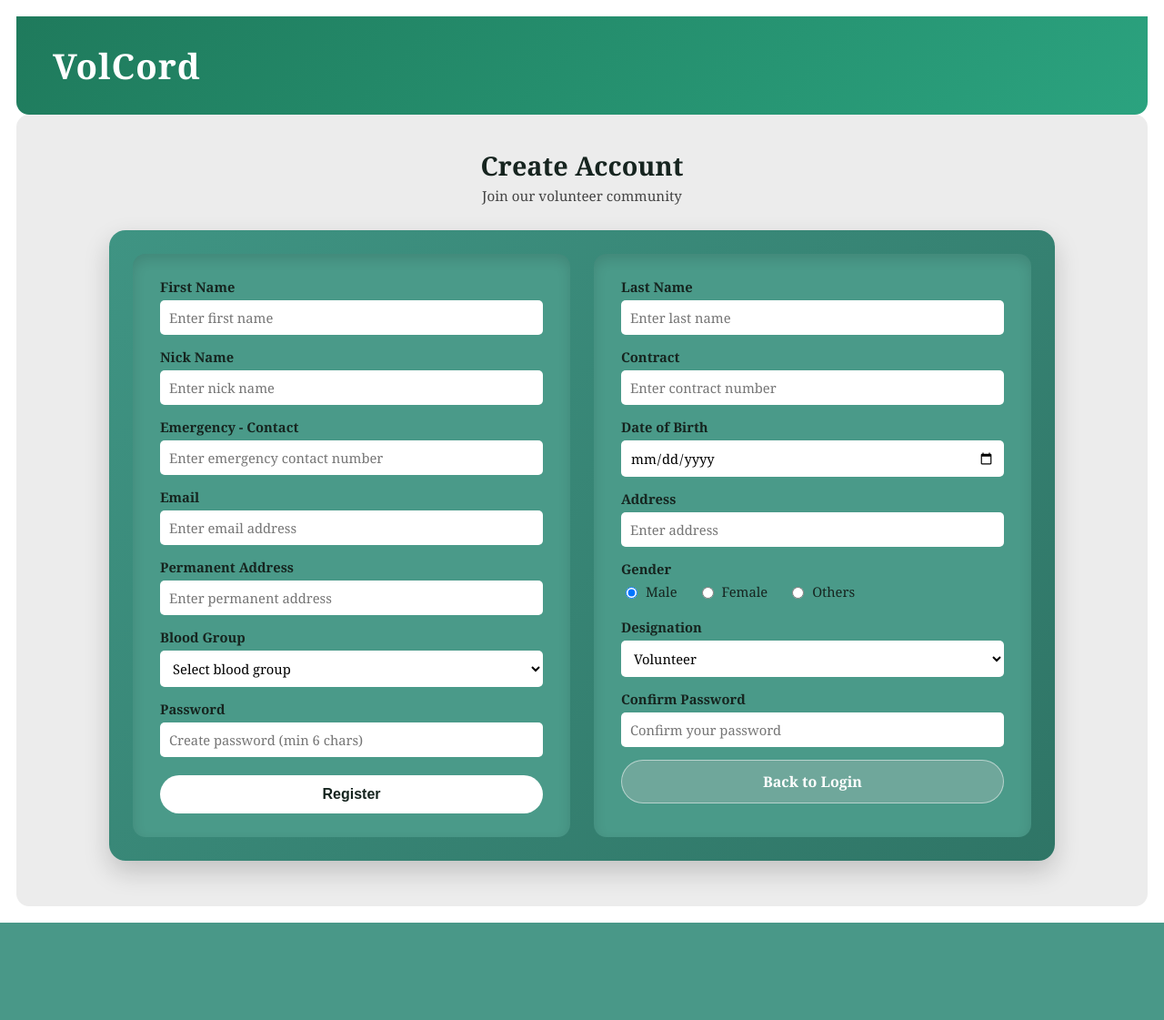
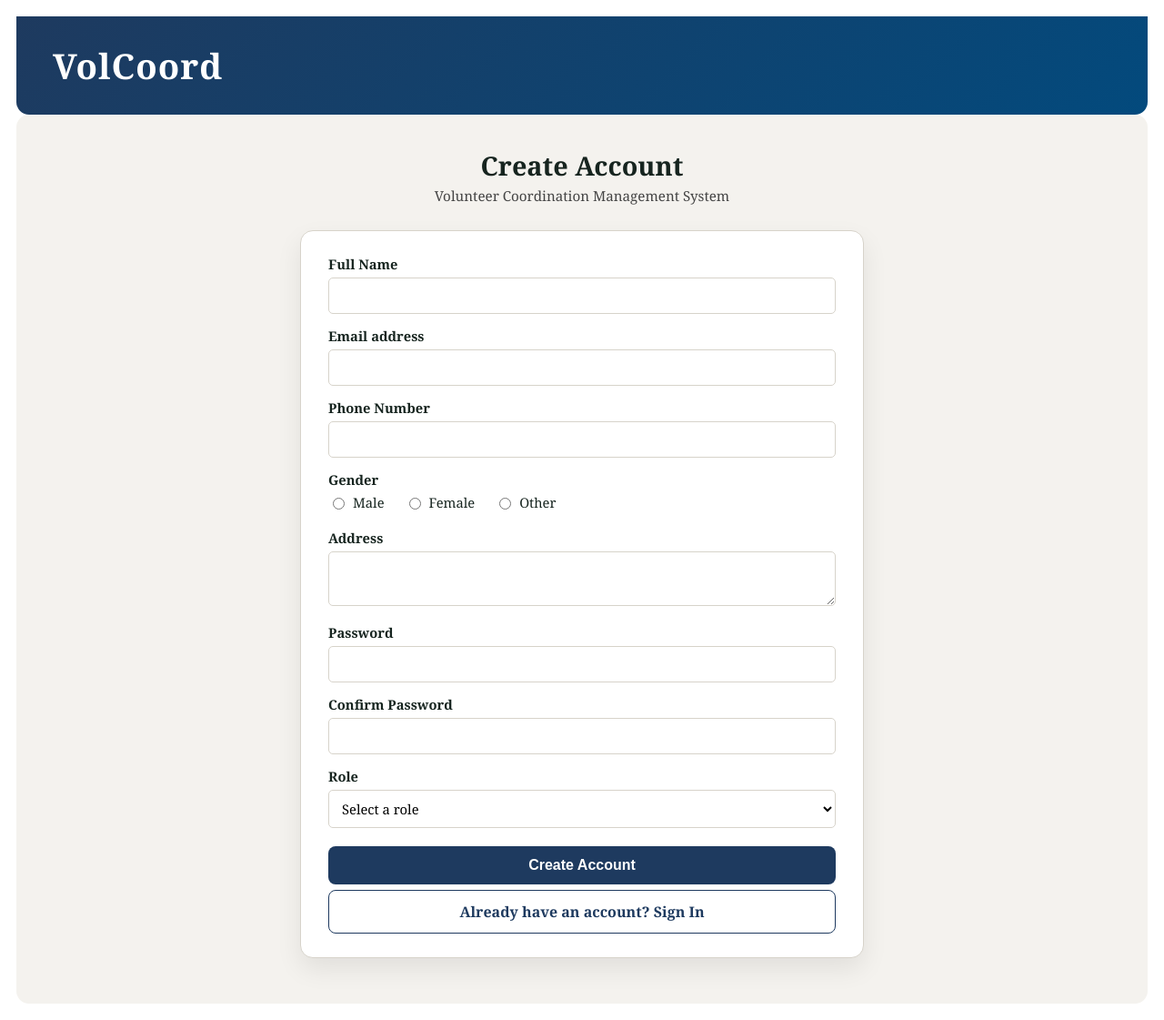
Before and after one commit to SAIEED12/VolCord, a PHP site: page /register.php in a window 1280 px wide. Shown: the whole page at 91% size. Before the commit the page ends 1014 px from the top, so only its background shows below. Run offline with PHP 8.4, Linux system fonts and the light colour scheme.

Commit message:
Refactor registration and dashboard styles to match login page; fix stylesheet path in dashboard

```diff
--- /dev/null
+++ b/config.php
@@ -0,0 +1,6 @@
+<?php
+$conn = new mysqli("localhost", "root", "", "volcord");
+if ($conn->connect_error) {
+    die("Connection failed: " . $conn->connect_error);
+}
+?>
--- a/dashboard.php
+++ b/dashboard.php
@@ -7,7 +7,7 @@ session_start();
 <head>
     <meta charset="UTF-8">
     <title>VolCord | Dashboard</title>
-    <link rel="stylesheet" href="assets/style.css">
+    <link rel="stylesheet" href="style.css?v=2">
 </head>
 
 <body>
--- a/login_submit.php
+++ b/login_submit.php
@@ -6,17 +6,15 @@ if (isset($_POST["login"])) {
 
     $email    = trim($_POST["email"]);
     $password = $_POST["password"];
-    $user_id  = trim($_POST["user_id"]);
 
     $error = "";
 
-    if ($email === "" || $password === "" || $user_id === "") {
+    if ($email === "" || $password === "") {
         $error = "All fields are required.";
     } elseif (!isset($_COOKIE["volunteer_email"]) || !isset($_COOKIE["volunteer_pass"])) {
         $error = "No account found on this browser. Please register first.";
     } elseif (
         $_COOKIE["volunteer_email"] !== $email ||
-        $_COOKIE["volunteer_id"] !== $user_id ||
         !password_verify($password, $_COOKIE["volunteer_pass"])
     ) {
         $error = "Invalid email, user ID or password.";
@@ -31,7 +29,6 @@ if (isset($_POST["login"])) {
     // Restore a session from the cookie data (see note in submit.php).
     $_SESSION["volunteer_name"]  = $_COOKIE["volunteer_name"];
     $_SESSION["volunteer_email"] = $_COOKIE["volunteer_email"];
-    $_SESSION["volunteer_id"]    = $_COOKIE["volunteer_id"];
 
     header("Location: dashboard.php");
     exit();
--- a/register.php
+++ b/register.php
@@ -1,19 +1,86 @@
 <?php
-session_start();
+require_once "config.php";
 
-$flash_error = "";
-if (isset($_SESSION["flash_error"])) {
-    $flash_error = $_SESSION["flash_error"];
-    unset($_SESSION["flash_error"]);
-}
+$message = "";
+$messageType = "";
 
-// Preserve previously entered values if validation failed on submit.
-$old = isset($_SESSION["flash_old"]) ? $_SESSION["flash_old"] : [];
-unset($_SESSION["flash_old"]);
+// If the form was submitted, validate and save it
+if ($_SERVER["REQUEST_METHOD"] === "POST") {
+    $full_name = trim($_POST["full_name"] ?? "");
+    $email     = trim($_POST["email"] ?? "");
+    $password  = $_POST["password"] ?? "";
+    $confirm   = $_POST["confirm_password"] ?? "";
+    $role      = $_POST["role"] ?? "";
+    $skills    = null;
+    $phone     = trim($_POST["phone"] ?? "");
+    $gender    = trim($_POST["gender"] ?? "");
+    $address   = trim($_POST["address"] ?? "");
 
-function old($key, $old)
-{
-    return isset($old[$key]) ? htmlspecialchars($old[$key]) : "";
+    $allowed_roles   = ["Volunteer", "Customer"];
+    $allowed_genders = ["Male", "Female", "Other"];
+
+    if ($full_name === "" || $email === "" || $password === "" || $confirm === "" || $role === ""
+        || $phone === "" || $gender === "" || $address === "") {
+        $message = "All fields are required.";
+        $messageType = "error";
+    } elseif (!filter_var($email, FILTER_VALIDATE_EMAIL)) {
+        $message = "Please enter a valid email address.";
+        $messageType = "error";
+    } elseif ($password !== $confirm) {
+        $message = "Passwords do not match.";
+        $messageType = "error";
+    } elseif (strlen($password) < 8) {
+        $message = "Password must be at least 8 characters.";
+        $messageType = "error";
+    } elseif (!in_array($role, $allowed_roles, true)) {
+        $message = "Please select a valid role.";
+        $messageType = "error";
+    } elseif (!in_array($gender, $allowed_genders, true)) {
+        $message = "Please select a valid gender.";
+        $messageType = "error";
+    } else {
+
+        if ($role === "Volunteer") {
+            $skills = trim($_POST["skills"] ?? "");
+            if ($skills === "") {
+                $message = "Please list your skills.";
+                $messageType = "error";
+            }
+        }
+    }
+
+    if ($messageType !== "error") {
+
+        $stmt = $conn->prepare("SELECT id FROM users WHERE email = ?");
+        $stmt->bind_param("s", $email);
+        $stmt->execute();
+        $stmt->store_result();
+
+        if ($stmt->num_rows > 0) {
+            $message = "An account with that email already exists.";
+            $messageType = "error";
+            $stmt->close();
+        } else {
+            $stmt->close();
+
+            $password_hash = password_hash($password, PASSWORD_DEFAULT);
+
+            $stmt = $conn->prepare(
+                "INSERT INTO users (full_name, email, password_hash, role, skills, phone, gender, address) VALUES (?, ?, ?, ?, ?, ?, ?, ?)"
+            );
+            $stmt->bind_param("ssssssss", $full_name, $email, $password_hash, $role, $skills, $phone, $gender, $address);
+
+            if ($stmt->execute()) {
+                $stmt->close();
+                header("Location: dashboard.php");
+                exit;
+            }
+
+            $message = "Something went wrong. Please try again.";
+            $messageType = "error";
+            $stmt->close();
+        }
+    }
 }
 ?>
 <!DOCTYPE html>
@@ -21,151 +88,117 @@ function old($key, $old)
 
 <head>
     <meta charset="UTF-8">
-    <title>VolCord | Create Account</title>
-    <link rel="stylesheet" href="assets/style.css">
+    <meta name="viewport" content="width=device-width, initial-scale=1.0">
+    <title>VolCoord | Create Account</title>
+    <link rel="stylesheet" href="style.css?v=2">
 </head>
 
 <body>
 
     <div class="header">
-        <h1>VolCord</h1>
+        <h1>VolCoord</h1>
     </div>
 
     <div class="page-wrap">
 
         <h2 class="page-title">Create Account</h2>
-        <p class="page-subtitle">Join our volunteer community</p>
+        <p class="page-subtitle">Volunteer Coordination Management System</p>
 
-        <?php if ($flash_error): ?>
-            <div class="flash-error"><?php echo htmlspecialchars($flash_error); ?></div>
+        <?php if ($message): ?>
+            <div class="<?= $messageType === "success" ? "flash-success" : "flash-error" ?>">
+                <?= htmlspecialchars($message) ?>
+            </div>
         <?php endif; ?>
 
-        <form action="submit.php" method="POST">
+        <div class="card-outer">
+            <div class="form-panel">
 
-            <div class="card-outer">
-
-                <!-- Left panel -->
-                <div class="form-panel">
+                <form method="POST">
 
                     <div class="field">
-                        <label for="first_name">First Name</label>
-                        <input type="text" id="first_name" name="first_name" placeholder="Enter first name"
-                            value="<?php echo old('first_name', $old); ?>" required>
+                        <label for="full_name">Full Name</label>
+                        <input type="text" id="full_name" name="full_name"
+                               value="<?= htmlspecialchars($_POST['full_name'] ?? '') ?>" required>
                     </div>
 
                     <div class="field">
-                        <label for="nick_name">Nick Name</label>
-                        <input type="text" id="nick_name" name="nick_name" placeholder="Enter nick name"
-                            value="<?php echo old('nick_name', $old); ?>">
+                        <label for="email">Email address</label>
+                        <input type="email" id="email" name="email"
+                               value="<?= htmlspecialchars($_POST['email'] ?? '') ?>" required>
                     </div>
 
                     <div class="field">
-                        <label for="emergency_contact">Emergency - Contact</label>
-                        <input type="text" id="emergency_contact" name="emergency_contact"
-                            placeholder="Enter emergency contact number"
-                            value="<?php echo old('emergency_contact', $old); ?>" required>
-                    </div>
-
-                    <div class="field">
-                        <label for="email">Email</label>
-                        <input type="email" id="email" name="email" placeholder="Enter email address"
-                            value="<?php echo old('email', $old); ?>" required>
-                    </div>
-
-                    <div class="field">
-                        <label for="permanent_address">Permanent Address</label>
-                        <input type="text" id="permanent_address" name="permanent_address"
-                            placeholder="Enter permanent address"
-                            value="<?php echo old('permanent_address', $old); ?>" required>
-                    </div>
-
-                    <div class="field">
-                        <label for="blood_group">Blood Group</label>
-                        <select id="blood_group" name="blood_group" required>
-                            <option value="" disabled <?php echo old('blood_group', $old) === "" ? "selected" : ""; ?>>Select blood group</option>
-                            <?php foreach (["A+", "A-", "B+", "B-", "AB+", "AB-", "O+", "O-"] as $bg): ?>
-                                <option value="<?php echo $bg; ?>" <?php echo old('blood_group', $old) === $bg ? "selected" : ""; ?>>
-                                    <?php echo $bg; ?>
-                                </option>
-                            <?php endforeach; ?>
-                        </select>
-                    </div>
-
-                    <div class="field">
-                        <label for="password">Password</label>
-                        <input type="password" id="password" name="password"
-                            placeholder="Create password (min 6 chars)" minlength="6" required>
-                    </div>
-
-                    <button type="submit" name="submit" class="btn-primary">Register</button>
-
-                </div>
-
-                <!-- Right panel -->
-                <div class="form-panel">
-
-                    <div class="field">
-                        <label for="last_name">Last Name</label>
-                        <input type="text" id="last_name" name="last_name" placeholder="Enter last name"
-                            value="<?php echo old('last_name', $old); ?>" required>
-                    </div>
-
-                    <div class="field">
-                        <label for="contract">Contract</label>
-                        <input type="text" id="contract" name="contract" placeholder="Enter contract number"
-                            value="<?php echo old('contract', $old); ?>" required>
-                    </div>
-
-                    <div class="field">
-                        <label for="dob">Date of Birth</label>
-                        <input type="date" id="dob" name="dob" value="<?php echo old('dob', $old); ?>" required>
-                    </div>
-
-                    <div class="field">
-                        <label for="address">Address</label>
-                        <input type="text" id="address" name="address" placeholder="Enter address"
-                            value="<?php echo old('address', $old); ?>" required>
+                        <label for="phone">Phone Number</label>
+                        <input type="tel" id="phone" name="phone"
+                               value="<?= htmlspecialchars($_POST['phone'] ?? '') ?>" required>
                     </div>
 
                     <div class="field">
                         <label>Gender</label>
                         <div class="radio-group">
-                            <label><input type="radio" name="gender" value="Male"
-                                    <?php echo (old('gender', $old) === "Male" || old('gender', $old) === "") ? "checked" : ""; ?>>
-                                Male</label>
-                            <label><input type="radio" name="gender" value="Female"
-                                    <?php echo old('gender', $old) === "Female" ? "checked" : ""; ?>> Female</label>
-                            <label><input type="radio" name="gender" value="Others"
-                                    <?php echo old('gender', $old) === "Others" ? "checked" : ""; ?>> Others</label>
+                            <?php foreach (["Male", "Female", "Other"] as $g): ?>
+                                <label>
+                                    <input type="radio" name="gender"
+                                           value="<?= $g ?>" <?= ($_POST['gender'] ?? '') === $g ? 'checked' : '' ?> required>
+                                    <?= $g ?>
+                                </label>
+                            <?php endforeach; ?>
                         </div>
                     </div>
 
                     <div class="field">
-                        <label for="designation">Designation</label>
-                        <select id="designation" name="designation">
-                            <?php foreach (["Volunteer", "Coordinator", "Team Lead", "Admin"] as $d): ?>
-                                <option value="<?php echo $d; ?>" <?php echo old('designation', $old) === $d || (old('designation', $old) === "" && $d === "Volunteer") ? "selected" : ""; ?>>
-                                    <?php echo $d; ?>
-                                </option>
-                            <?php endforeach; ?>
-                        </select>
+                        <label for="address">Address</label>
+                        <textarea id="address" name="address" required><?= htmlspecialchars($_POST['address'] ?? '') ?></textarea>
+                    </div>
+
+                    <div class="field">
+                        <label for="password">Password</label>
+                        <input type="password" id="password" name="password" required>
                     </div>
 
                     <div class="field">
                         <label for="confirm_password">Confirm Password</label>
-                        <input type="password" id="confirm_password" name="confirm_password"
-                            placeholder="Confirm your password" minlength="6" required>
+                        <input type="password" id="confirm_password" name="confirm_password" required>
                     </div>
 
-                    <a href="index.php" class="btn-secondary">Back to Login</a>
+                    <div class="field">
+                        <label for="role">Role</label>
+                        <select id="role" name="role" required>
+                            <option value="" disabled <?= empty($_POST['role']) ? 'selected' : '' ?>>Select a role</option>
+                            <option value="Volunteer" <?= ($_POST['role'] ?? '') === 'Volunteer' ? 'selected' : '' ?>>Volunteer</option>
+                            <option value="Customer" <?= ($_POST['role'] ?? '') === 'Customer' ? 'selected' : '' ?>>Customer</option>
+                        </select>
+                    </div>
 
-                </div>
+                    <div class="field" id="skills-field" style="display:none">
+                        <label for="skills">Skills</label>
+                        <textarea id="skills" name="skills"
+                                  placeholder="e.g. First aid, teaching, logistics"><?= htmlspecialchars($_POST['skills'] ?? '') ?></textarea>
+                    </div>
+
+                    <button type="submit" class="btn-primary">Create Account</button>
+                    <a href="index.php" class="btn-secondary">Already have an account? Sign In</a>
+
+                </form>
 
             </div>
-
-        </form>
+        </div>
 
     </div>
+
+    <script>
+        (function () {
+            var roleSelect = document.getElementById("role");
+            var skillsField = document.getElementById("skills-field");
+
+            function toggleSkills() {
+                skillsField.style.display = roleSelect.value === "Volunteer" ? "" : "none";
+            }
+
+            roleSelect.addEventListener("change", toggleSkills);
+            toggleSkills();
+        })();
+    </script>
 
 </body>
 
--- a/style.css
+++ b/style.css
@@ -1,8 +1,4 @@
 :root {
-    --dark-teal: #1f7a5c;
-    --teal: #3f9483;
-    --deep-teal: #2f7566;
-    --panel-teal: #4a9a89;
     --bg-grey: #ececec;
     --text-dark: #16241f;
     --danger: #b3261e;
@@ -23,7 +19,7 @@ body {
 }
 
 .header {
-    background: linear-gradient(135deg, var(--dark-teal), #2ba37f);
+    background: linear-gradient(135deg, var(--navy), #034a7d);
     color: #fff;
     padding: 28px 40px;
     border-radius: 0 0 14px 14px;
@@ -38,7 +34,7 @@ body {
 }
 
 .page-wrap {
-    background: var(--bg-grey);
+    background: var(--cream);
     margin: 0 18px 18px 18px;
     border-radius: 14px;
     padding: 36px 20px 50px 20px;
@@ -81,11 +77,12 @@ body {
 
 /* ---------- Register page ---------- */
 .card-outer {
-    background: linear-gradient(135deg, var(--teal), var(--deep-teal));
-    border-radius: 18px;
-    padding: 26px;
-    box-shadow: 0 12px 28px rgba(0, 0, 0, 0.18);
-    max-width: 1040px;
+    background: #fff;
+    border: 1px solid #d7d3ca;
+    border-radius: 14px;
+    padding: 0;
+    box-shadow: 0 12px 28px rgba(0, 0, 0, 0.08);
+    max-width: 620px;
     margin: 0 auto;
     display: flex;
     gap: 26px;
@@ -93,11 +90,9 @@ body {
 }
 
 .form-panel {
-    background: var(--panel-teal);
-    border-radius: 14px;
+    background: transparent;
     padding: 26px 30px;
     flex: 1 1 380px;
-    box-shadow: 0 6px 14px rgba(0, 0, 0, 0.12) inset;
 }
 
 .field {
@@ -115,10 +110,12 @@ body {
 .field input[type="email"],
 .field input[type="password"],
 .field input[type="date"],
-.field select {
+.field input[type="tel"],
+.field select,
+.field textarea {
     width: 100%;
     padding: 9px 10px;
-    border: none;
+    border: 1px solid #d7d3ca;
     border-radius: 5px;
     font-size: 0.92rem;
     font-family: inherit;
@@ -127,7 +124,7 @@ body {
 
 .field input:focus,
 .field select:focus {
-    outline: 2px solid var(--dark-teal);
+    outline: 2px solid var(--navy);
 }
 
 .radio-group {
@@ -145,10 +142,10 @@ body {
 
 .btn-primary {
     width: 100%;
-    background: #fff;
-    color: var(--text-dark);
+    background: var(--navy);
+    color: #fff;
     border: none;
-    border-radius: 30px;
+    border-radius: 8px;
     padding: 12px;
     font-size: 1rem;
     font-weight: 700;
@@ -158,15 +155,15 @@ body {
 }
 
 .btn-primary:hover {
-    background: #f1f1f1;
+    background: #16304d;
 }
 
 .btn-secondary {
     width: 100%;
-    background: #6fa79b;
-    color: #fff;
-    border: 1px solid rgba(255, 255, 255, 0.5);
-    border-radius: 30px;
+    background: #fff;
+    color: var(--navy);
+    border: 1px solid var(--navy);
+    border-radius: 8px;
     padding: 12px;
     font-size: 1rem;
     font-weight: 700;
@@ -178,7 +175,7 @@ body {
 }
 
 .btn-secondary:hover {
-    background: #5e9689;
+    background: #eef3f8;
 }
 
 /* ---------- Login page ---------- */
@@ -245,23 +242,25 @@ body {
 
 /* ---------- Dashboard ---------- */
 .dash-card {
-    background: var(--panel-teal);
+    background: #fff;
+    border: 1px solid #d7d3ca;
     border-radius: 14px;
     padding: 26px 30px;
     max-width: 640px;
     margin: 0 auto 22px auto;
-    color: #fff;
+    color: var(--text-dark);
 }
 
 .dash-card h2 {
     margin-top: 0;
+    color: var(--navy);
 }
 
 .dash-row {
     display: flex;
     justify-content: space-between;
-    padding: 6px 0;
-    border-bottom: 1px solid rgba(255, 255, 255, 0.25);
+    padding: 10px 0;
+    border-bottom: 1px solid #e5e1d8;
     font-size: 0.95rem;
 }
 
```
Also changed, not shown: database.sql (added, +15 -0 lines).
